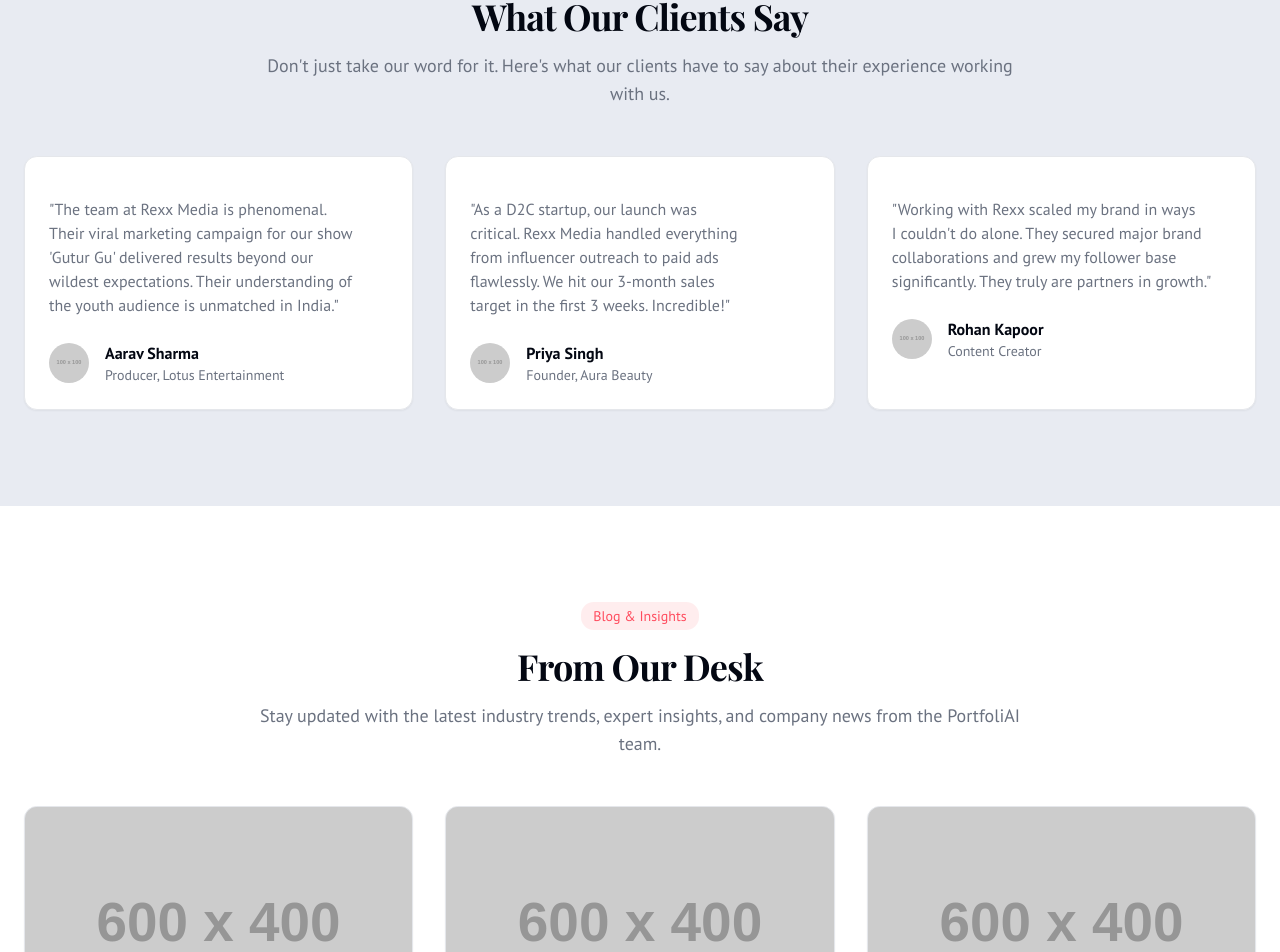
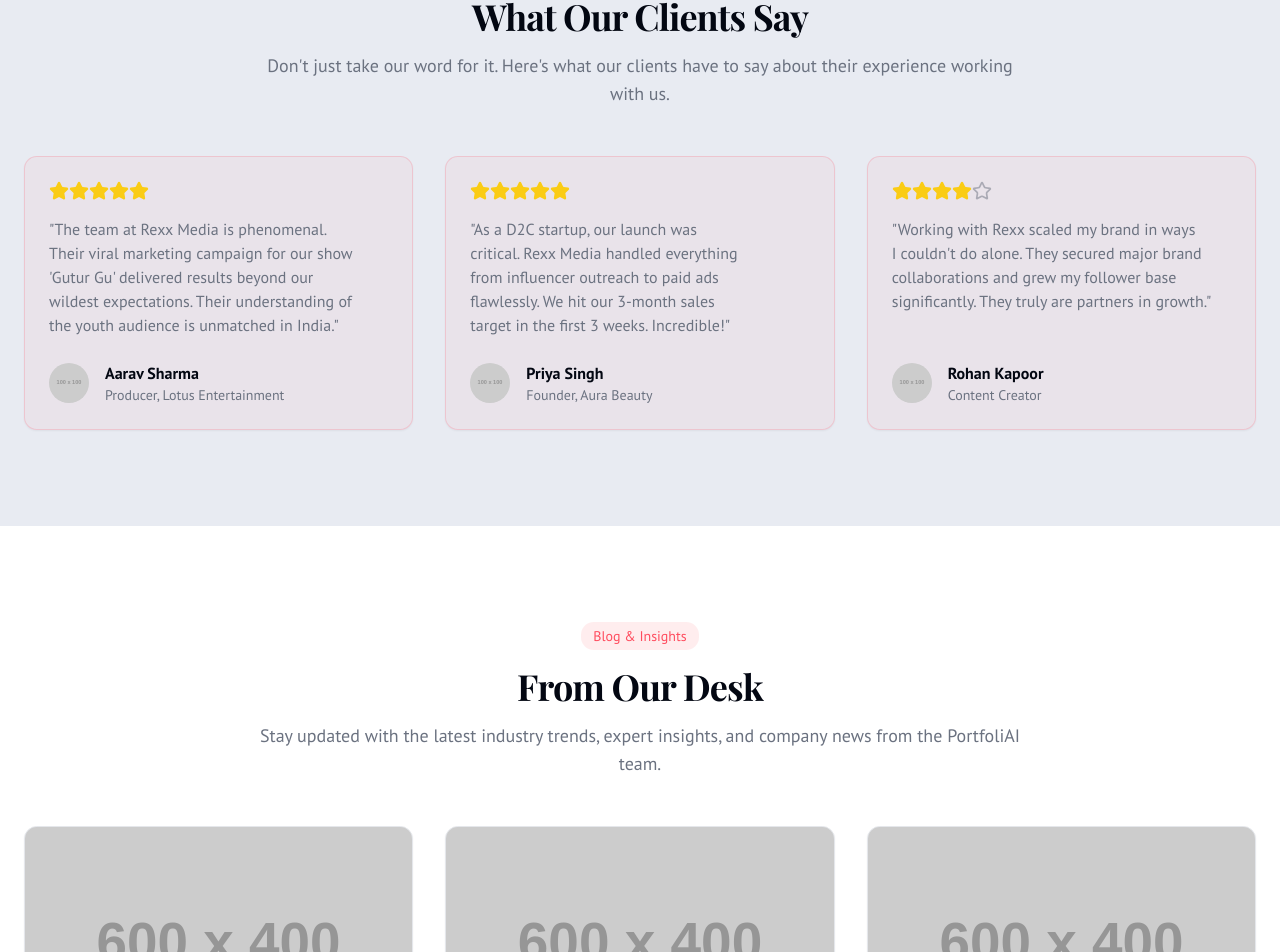
Before and after one commit to rajvsingh11/rexxMedia, a Next.js app: page / in a window 1280 px wide. Shown: the part 4540-5492 px from the top of the page. Built offline with nearby package versions, Linux system fonts and the light colour scheme; a web font is replaced by a local one.

Commit message:
restore the website to the last prompt that i gave you

```diff
--- a/src/components/sections/testimonials.tsx
+++ b/src/components/sections/testimonials.tsx
@@ -1,5 +1,6 @@
 import { Card, CardContent } from "@/components/ui/card";
 import { Avatar, AvatarFallback, AvatarImage } from "@/components/ui/avatar";
+import { Star } from "lucide-react";
 
 const testimonials = [
   {
@@ -7,6 +8,7 @@ const testimonials = [
     company: "Producer, Lotus Entertainment",
     avatar: "https://placehold.co/100x100.png",
     hint: "man professional",
+    rating: 5,
     quote: "The team at Rexx Media is phenomenal. Their viral marketing campaign for our show 'Gutur Gu' delivered results beyond our wildest expectations. Their understanding of the youth audience is unmatched in India.",
   },
   {
@@ -14,6 +16,7 @@ const testimonials = [
     company: "Founder, Aura Beauty",
     avatar: "https://placehold.co/100x100.png",
     hint: "woman founder",
+    rating: 5,
     quote: "As a D2C startup, our launch was critical. Rexx Media handled everything from influencer outreach to paid ads flawlessly. We hit our 3-month sales target in the first 3 weeks. Incredible!",
   },
   {
@@ -21,6 +24,7 @@ const testimonials = [
     company: "Content Creator",
     avatar: "https://placehold.co/100x100.png",
     hint: "man influencer",
+    rating: 4,
     quote: "Working with Rexx scaled my brand in ways I couldn't do alone. They secured major brand collaborations and grew my follower base significantly. They truly are partners in growth.",
   },
 ];
@@ -46,11 +50,21 @@ export default function Testimonials() {
         </div>
         <div className="mt-12 grid grid-cols-1 md:grid-cols-2 lg:grid-cols-3 gap-8">
           {testimonials.map((testimonial) => (
-            <Card key={testimonial.name} className="flex flex-col justify-between bg-card">
-              <CardContent className="p-6 relative">
+            <Card key={testimonial.name} className="flex flex-col justify-between bg-card bg-primary/5 border-primary/20">
+              <CardContent className="p-6 relative flex flex-col h-full">
                  <QuoteIcon />
-                <p className="text-muted-foreground mb-6 text-balance pt-4">"{testimonial.quote}"</p>
-                <div className="flex items-center gap-4">
+                 <div className="flex mb-4">
+                    {Array.from({ length: 5 }).map((_, i) => (
+                        <Star
+                        key={i}
+                        className={`h-5 w-5 ${
+                            i < testimonial.rating ? 'text-yellow-400 fill-yellow-400' : 'text-muted-foreground/50'
+                        }`}
+                        />
+                    ))}
+                </div>
+                <p className="text-muted-foreground mb-6 text-balance flex-grow">"{testimonial.quote}"</p>
+                <div className="flex items-center gap-4 mt-auto">
                   <Avatar>
                     <AvatarImage src={testimonial.avatar} alt={testimonial.name} data-ai-hint={testimonial.hint}/>
                     <AvatarFallback>{testimonial.name.charAt(0)}</AvatarFallback>
```
